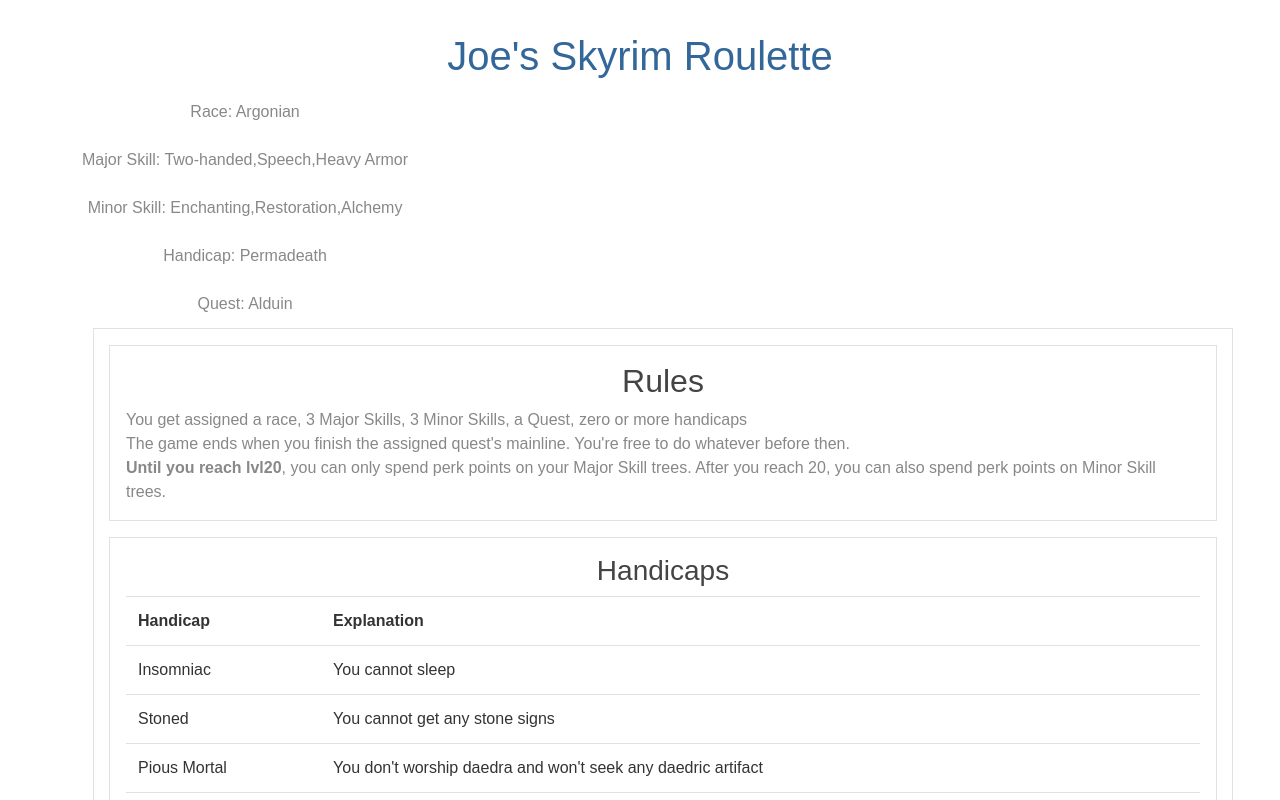
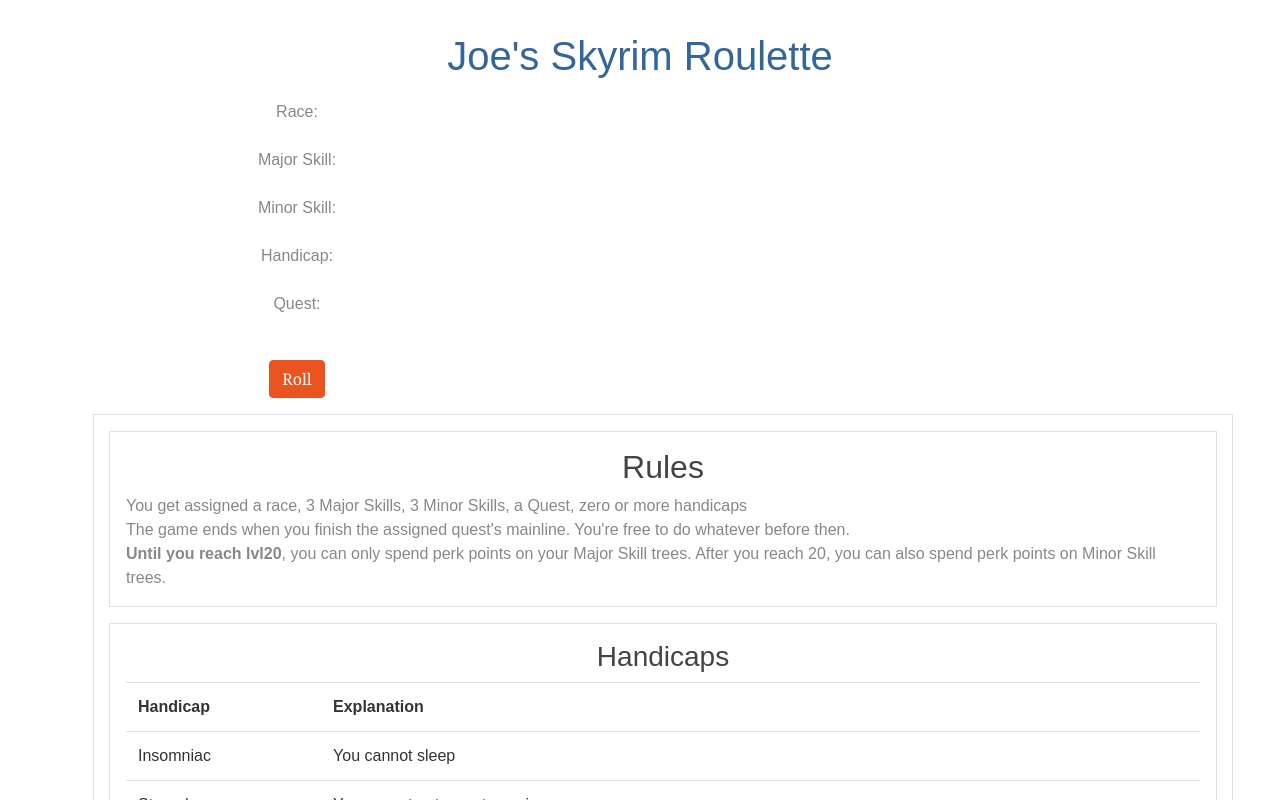
Before and after one commit to joehakimrahme/JSR, an Angular app: page / in a window 1280 px wide. Shown: the top 800 px of the page. Built offline with nearby package versions, Linux system fonts and the light colour scheme.

Commit message:
Adds a button to reroll

```diff
--- a/src/app/roulette/roulette.component.html
+++ b/src/app/roulette/roulette.component.html
@@ -1,4 +1,4 @@
-<div class="container">
+<div class="container" style="width: 500px;">
   <ul id="char-ul" class="list-group list-group-flush">
     <li class="list-group-item">Race: {{result.race}}</li>
     <li class="list-group-item">Major Skill: {{result.major}}</li>
@@ -6,4 +6,7 @@
     <li class="list-group-item">Handicap: {{result.handicaps}}</li>
     <li class="list-group-item">Quest: {{result.quest}}</li>
   </ul>
+  <div class="container mt-3 p-3">
+    <button type="button" class="btn btn-primary" (click)="ngOnSelect()">Roll</button>
+  </div>
 </div>
--- a/src/app/roulette/roulette.component.ts
+++ b/src/app/roulette/roulette.component.ts
@@ -16,19 +16,7 @@
   _skills: Array<string>;
 
   constructor() {
-    // Concat all the skills and keep shuffling them until
-    // no disqualifying conditions are met.
-    this._skills = FIGHT_SKILLS.concat(TRADE_SKILLS);
-    do {
-      shuffle(this._skills);
-      this.result = {
-	race: choice(RACES),
-	major: this._skills.slice(0, 3),
-	minor: this._skills.slice(3, 6),
-	handicaps: this.generateHandicap(),
-	quest: choice(QUESTS),
-      };
-    } while(!this.isValid());
+    this.result = {};
   }
 
   ngOnInit() {
@@ -61,6 +49,18 @@
     return result;
   }
 
-
+  ngOnSelect() {
+    this._skills = FIGHT_SKILLS.concat(TRADE_SKILLS);
+    do {
+      shuffle(this._skills);
+      this.result = {
+	race: choice(RACES),
+	major: this._skills.slice(0, 3),
+	minor: this._skills.slice(3, 6),
+	handicaps: this.generateHandicap(),
+	quest: choice(QUESTS),
+      };
+    } while(!this.isValid());
+  }
 
 }
```
